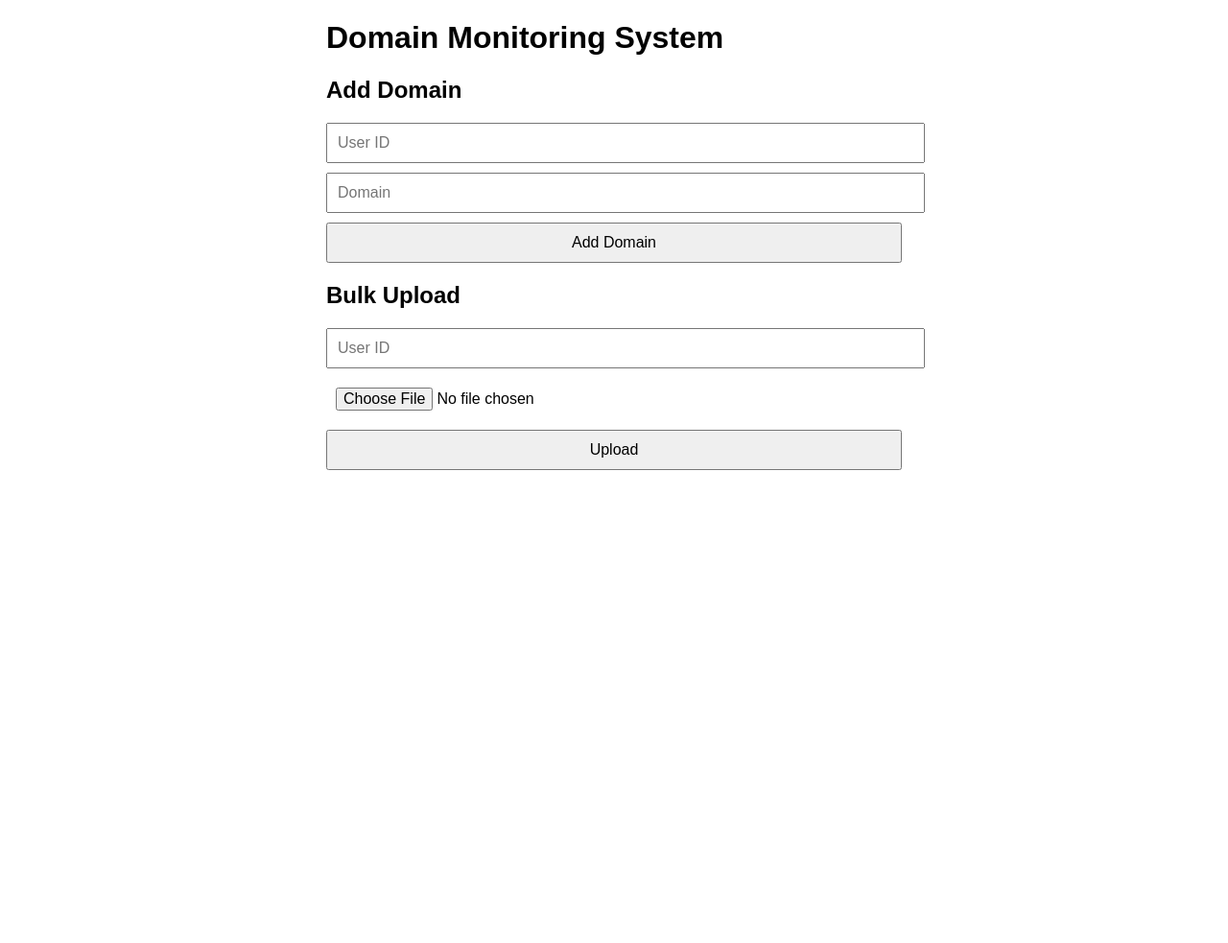
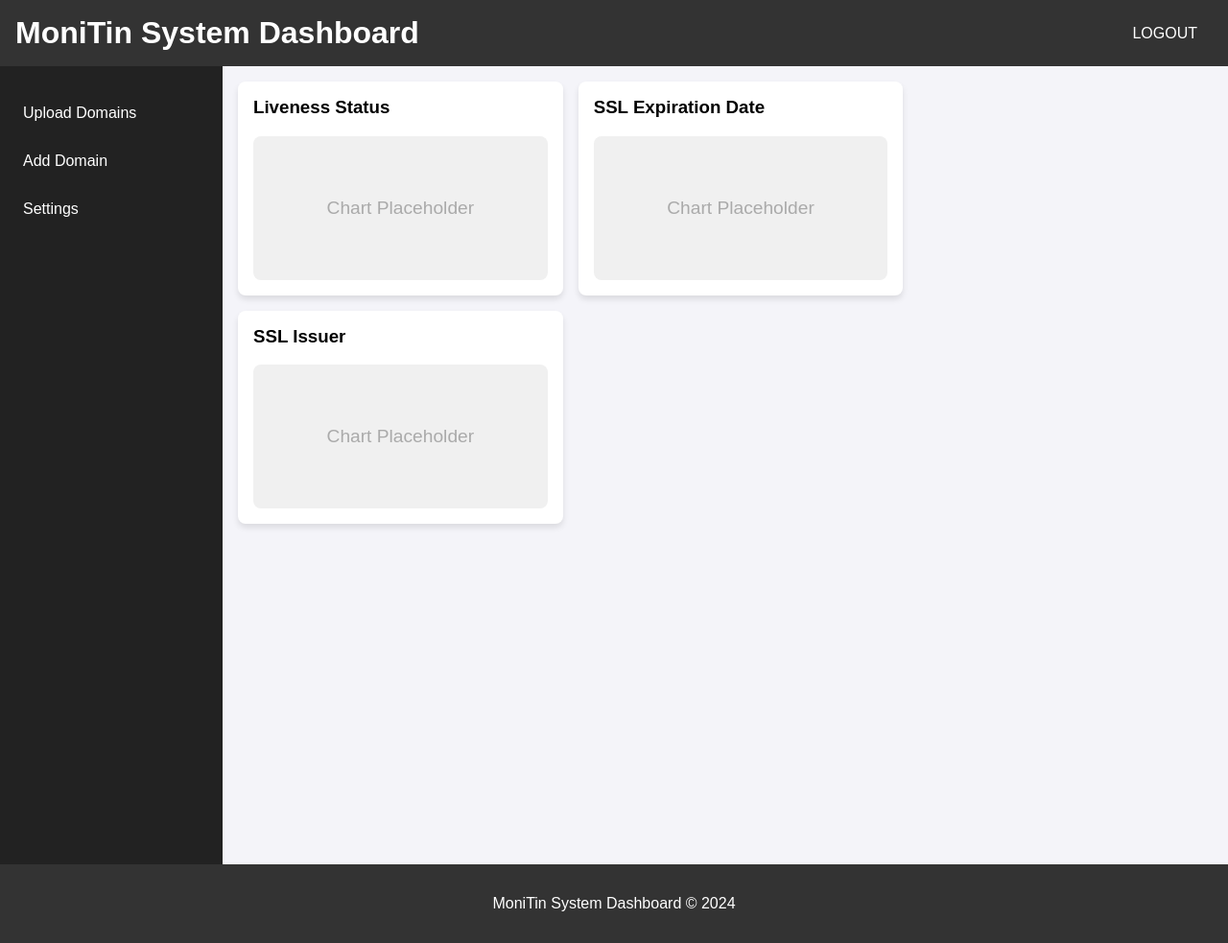
Before and after one commit to shomronh/certis, a Flask app: page /dashboardPage in a window 1280 px wide. Shown: the whole page at 96% size. Before the commit the page ends 490 px from the top, so only its background shows below. Run offline with Flask 3, Linux system fonts and the light colour scheme; the visitor is signed in with stand-in values (Sample User, id 1); data that the repository does not hold is empty.

Commit message:
add/update html/css files

```diff
--- /dev/null
+++ b/static/dashboard.css
@@ -0,0 +1,148 @@
+/* General Styles */
+body {
+    font-family: Arial, sans-serif;
+    margin: 0;
+    padding: 0;
+    background-color: #f4f4f9;
+}
+
+header {
+    background-color: #333;
+    color: white;
+    padding: 1rem;
+    text-align: center;
+    display: flex;
+    justify-content: space-between;
+    align-items: center;
+}
+
+header h1 {
+    margin: 0;
+}
+
+header .logout {
+    color: white;
+    text-decoration: none;
+    font-size: 1rem;
+    margin-right: 1rem;
+}
+
+.main-container {
+    display: flex;
+}
+
+/* Sidebar Styles */
+.sidebar {
+    width: 200px;
+    background-color: #222;
+    color: white;
+    padding: 1rem;
+    height: 100vh;
+}
+
+.sidebar ul {
+    list-style: none;
+    padding: 0;
+}
+
+.sidebar ul li {
+    margin: 1rem 0;
+}
+
+.sidebar ul li a {
+    text-decoration: none;
+    color: white;
+    display: block;
+    padding: 0.5rem;
+    border-radius: 4px;
+    transition: background-color 0.3s;
+}
+
+.sidebar ul li a:hover {
+    background-color: #444;
+}
+
+/* Main Content */
+.dashboard-content {
+    flex: 1;
+    padding: 1rem;
+    display: flex;
+    flex-direction: column;
+    gap: 2rem;
+}
+
+.settings {
+    border: 1px solid #ccc;
+    border-radius: 8px;
+    padding: 1rem;
+    background: white;
+}
+
+.settings h3 {
+    margin-top: 0;
+}
+
+.setting-options label {
+    display: block;
+    margin: 0.5rem 0;
+}
+
+.setting-options input[type="text"] {
+    margin-left: 1rem;
+    margin-bottom: 0.5rem;
+}
+
+.update-button {
+    display: inline-block;
+    margin-top: 1rem;
+    background-color: #007bff;
+    color: white;
+    border: none;
+    padding: 0.5rem 1rem;
+    border-radius: 4px;
+    cursor: pointer;
+    transition: background-color 0.3s;
+}
+
+.update-button:hover {
+    background-color: #0056b3;
+}
+
+/* Dashboard Cards */
+.container {
+    display: flex;
+    flex-wrap: wrap;
+    gap: 1rem;
+}
+
+.card {
+    background: white;
+    border-radius: 8px;
+    padding: 1rem;
+    box-shadow: 0 4px 6px rgba(0, 0, 0, 0.1);
+    width: calc(33.333% - 2rem);
+    min-width: 300px;
+}
+
+.card h3 {
+    margin-top: 0;
+}
+
+.chart {
+    height: 150px;
+    background: #f0f0f0;
+    border-radius: 8px;
+    display: flex;
+    align-items: center;
+    justify-content: center;
+    color: #aaa;
+    font-size: 1.2rem;
+}
+
+/* Footer */
+footer {
+    text-align: center;
+    padding: 1rem;
+    background-color: #333;
+    color: white;
+}
--- a/templates/dashboardPage.html
+++ b/templates/dashboardPage.html
@@ -3,65 +3,49 @@
 <head>
     <meta charset="UTF-8">
     <meta name="viewport" content="width=device-width, initial-scale=1.0">
-    <title>Domain Monitoring System</title>
-    <style>
-        body {
-            font-family: Arial, sans-serif;
-            margin: 20px;
-            padding: 0;
-        }
-        .container {
-            max-width: 600px;
-            margin: auto;
-        }
-        form {
-            margin-bottom: 20px;
-        }
-        input, button {
-            display: block;
-            width: 100%;
-            margin: 10px 0;
-            padding: 10px;
-            font-size: 16px;
-        }
-        button {
-            cursor: pointer;
-        }
-        #message {
-            margin-top: 10px;
-            padding: 10px;
-            border: 1px solid #ccc;
-            background-color: #f9f9f9;
-        }
-    </style>
+    <title>MoniTin System Dashboard</title>
+    <link rel="stylesheet" href="/static/dashboard.css">
 </head>
 <body>
-    <div class="container">
-        <h1>Domain Monitoring System</h1>
+    <header>
+        <h1>MoniTin System Dashboard</h1>
+        <a href="#" class="logout">LOGOUT</a>
+    </header>
 
-        <!-- Add Single Domain -->
-        <section>
-            <h2>Add Domain</h2>
-            <form id="add-domain-form">
-                <input type="text" id="user-id" placeholder="User ID" required>
-                <input type="text" id="domain" placeholder="Domain" required>
-                <button type="submit">Add Domain</button>
-            </form>
-            <div id="add-domain-message"></div>
-        </section>
+    <div class="main-container">
+        <!-- Left Sidebar -->
+        <aside class="sidebar">
+            <ul>
+                <li><a href="#">Upload Domains</a></li>
+                <li><a href="#">Add Domain</a></li>
+                <li><a href="setting">Settings</a></li> <!-- Link to Settings Page -->
+            </ul>
+        </aside>
 
-        <!-- Bulk Upload -->
-        <section>
-            <h2>Bulk Upload</h2>
-            <form id="bulk-upload-form" enctype="multipart/form-data">
-                <input type="text" id="bulk-user-id" placeholder="User ID" required>
-                <input type="file" id="bulk-file" accept=".txt" required>
-                <button type="submit">Upload</button>
-            </form>
-            <div id="bulk-upload-message"></div>
-        </section>
+        <!-- Main Dashboard Content -->
+        <main class="dashboard-content">
+            <div class="container">
+                <div class="card">
+                    <h3>Liveness Status</h3>
+                    <div class="chart">Chart Placeholder</div>
+                </div>
+
+                <div class="card">
+                    <h3>SSL Expiration Date</h3>
+                    <div class="chart">Chart Placeholder</div>
+                </div>
+
+                <div class="card">
+                    <h3>SSL Issuer</h3>
+                    <div class="chart">Chart Placeholder</div>
+                </div>
+            </div>
+        </main>
     </div>
 
+    <footer>
+        <p>MoniTin System Dashboard © 2024</p>
+    </footer>
     <script src="static/DomainsService.js"></script>
     <script src="static/dashboardPage.js"></script>
 </body>
--- a/templates/loginPage.html
+++ b/templates/loginPage.html
@@ -12,7 +12,7 @@
             <img src="static/images/logo.png" alt="Domain Monitor Logo" class="logo">
             <h1>Domain Monitor System</h1>
         </div>
-        <form id="login-form" class="login-form">
+        <form class="login-form">
             <h2>Login</h2>
             <div class="input-group">
                 <label for="username">Username</label>
@@ -24,11 +24,13 @@
             </div>
             <button type="submit" class="login-btn">Login</button>
         </form>
+        <div class="register-prompt">
+            <p>Don't have an account? <a href="registerPage">Register here</a></p>
+        </div>
         <footer>
             <p>&copy; 2024 MoniTin. All Rights Reserved.</p>
         </footer>
     </div>
     <script src="static/loginPage.js"></script>
-
 </body>
 </html>
```
Also changed, not shown: templates/registerPage.html (+9 -11 lines), templates/settings.html (added, +45 -0 lines), static/domain.css (line endings or trailing spaces), static/register.css (line endings or trailing spaces).
